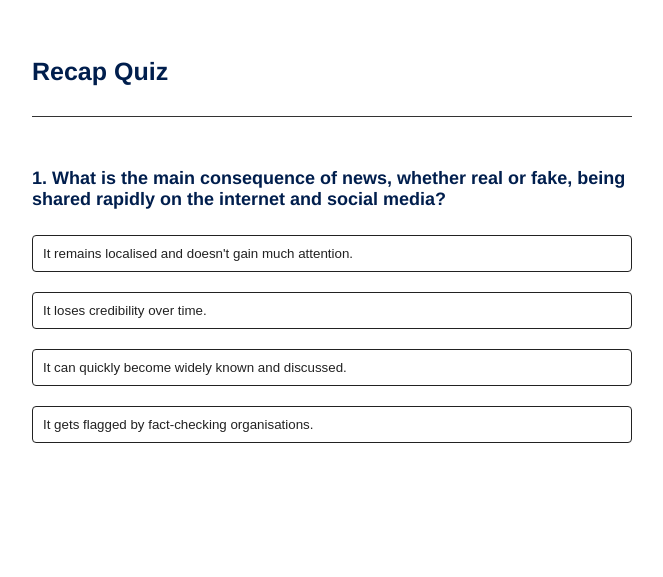
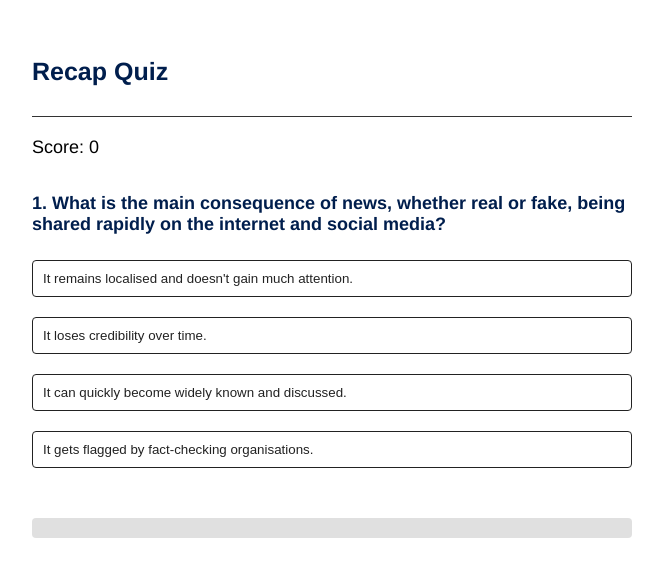
Before and after one commit to psxjs22/DissertationProject, a Django app: template mscproject/templates/quizapp-t2.html in a window 1280 px wide. Shown: the top 577 px of the page, without its empty margins (308-971 px from the left). Run offline with Django 4.2, Linux system fonts and the light colour scheme; the template is opened without the code that fills it, so the values that code supplies are empty.

Commit message:
Update additional quizzes with progress bar and score

```diff
--- a/mscproject/basicapp/templates/consent.html
+++ b/mscproject/basicapp/templates/consent.html
@@ -235,6 +235,7 @@
             </tr>
             <tr>
                 <td>
+                    <br>
                     <input type="submit" value="Submit" class="btn btn-dark">
                 </td>
             </tr>
--- a/mscproject/basicapp/templates/tutorial_summary.html
+++ b/mscproject/basicapp/templates/tutorial_summary.html
@@ -34,9 +34,9 @@
 
 
     {% elif tutorial.title == "Topic 2" %}
-        <h3>Topic 2 Recap</h3>
 
         {% if treatment_group == "Control" %}
+            <h3>Topic 2 Recap</h3>
             <ul>
                 <p>Where is fake news found?</p>
                 <p>How does fake news spread?</p>
@@ -61,9 +61,9 @@
 
 
     {% elif tutorial.title == "Topic 3" %}
-        <h3>Topic 3 Recap</h3>
 
         {% if treatment_group == "Control" %}
+            <h3>Topic 3 Recap</h3>
             <ul>
                 <p>Where is fake news found?</p>
                 <p>How does fake news spread?</p>
@@ -88,9 +88,9 @@
 
 
     {% elif tutorial.title == "Topic 4" %}
-        <h3>Topic 4 Recap</h3>
 
         {% if treatment_group == "Control" %}
+        <h3>Topic 4 Recap</h3>
         <ul>
             <p>Where is fake news found?</p>
             <p>How does fake news spread?</p>
--- a/mscproject/templates/quizapp-t2.html
+++ b/mscproject/templates/quizapp-t2.html
@@ -78,13 +78,32 @@
       font-size: 20px;
       vertical-align: middle;
     }
+    #score-counter {
+        margin-top: 20px;
+        font-size: 18px;
+    }
 
+    #progress-bar-container {
+        width: 100%;
+        background-color: #e0e0e0;
+        margin-top: 20px;
+        border-radius: 4px;
+    }
+
+    #progress-bar {
+        width: 0;
+        height: 20px;
+        background-color: #4caf50;
+        border-radius: 4px;
+    }
   </style>
 </head>
 
 <body>
   <div class="app">
+
     <h1>Recap Quiz</h1>
+    <div id="score-counter">Score: 0</div>
     <div class ="quiz">
       <h2 id="question">Question goes here</h2>
       <div id="answer-buttons">
@@ -95,7 +114,9 @@
       </div>
       <button id="next-btn">Next</button>
     </div>
-
+    <div id="progress-bar-container">
+      <div id="progress-bar"></div>
+    </div>
   </div>
 
 <script>
@@ -162,6 +183,17 @@
     showQuestion();
   }
 
+  function updateScore() {
+    const scoreElement = document.getElementById("score-counter");
+    scoreElement.textContent = `Score: ${score}`;
+  }
+
+  function updateProgressBar() {
+    const progressBar = document.getElementById("progress-bar");
+    const progress = (currentQuestionIndex / questions.length) * 100;
+    progressBar.style.width = `${progress}%`;
+  }
+
   function showQuestion(){
     resetState();
     let currentQuestion = questions[currentQuestionIndex];
@@ -200,6 +232,7 @@
         selectedBtn.appendChild(icon);
         selectedBtn.classList.add("quiz-button-correct");
         score++;
+        updateScore();
     } else {
         icon.textContent = "❌"; // Cross icon for incorrect answers
         selectedBtn.appendChild(icon);
@@ -236,6 +269,7 @@ function showScore(){
 
   function handleNextButton(){
     currentQuestionIndex++;
+    updateProgressBar();
     if (currentQuestionIndex < questions.length){
       showQuestion();
     }else{
```
Also changed, not shown: mscproject/templates/quizapp-t3.html (+35 -1 lines), mscproject/templates/quizapp-t4.html (+35 -1 lines).
